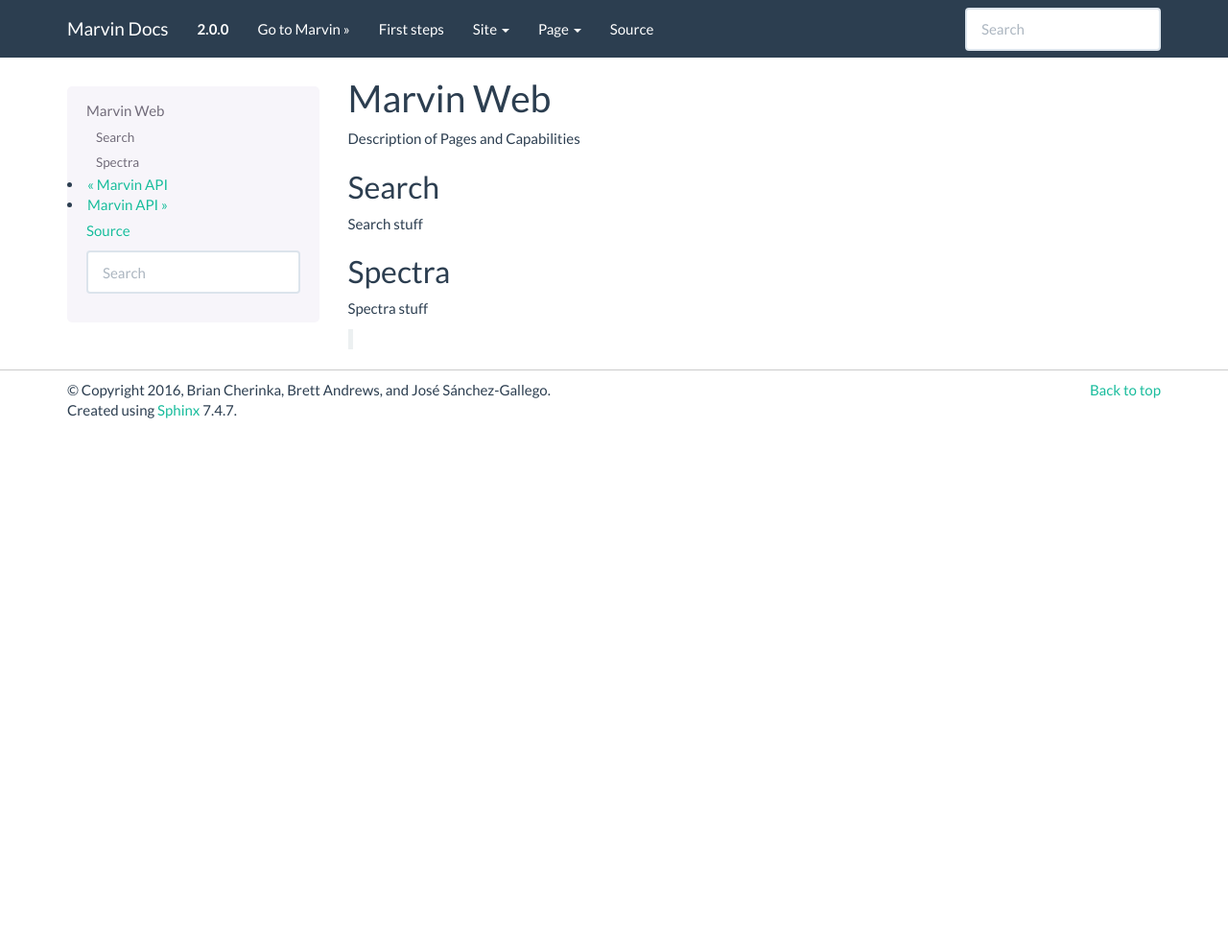
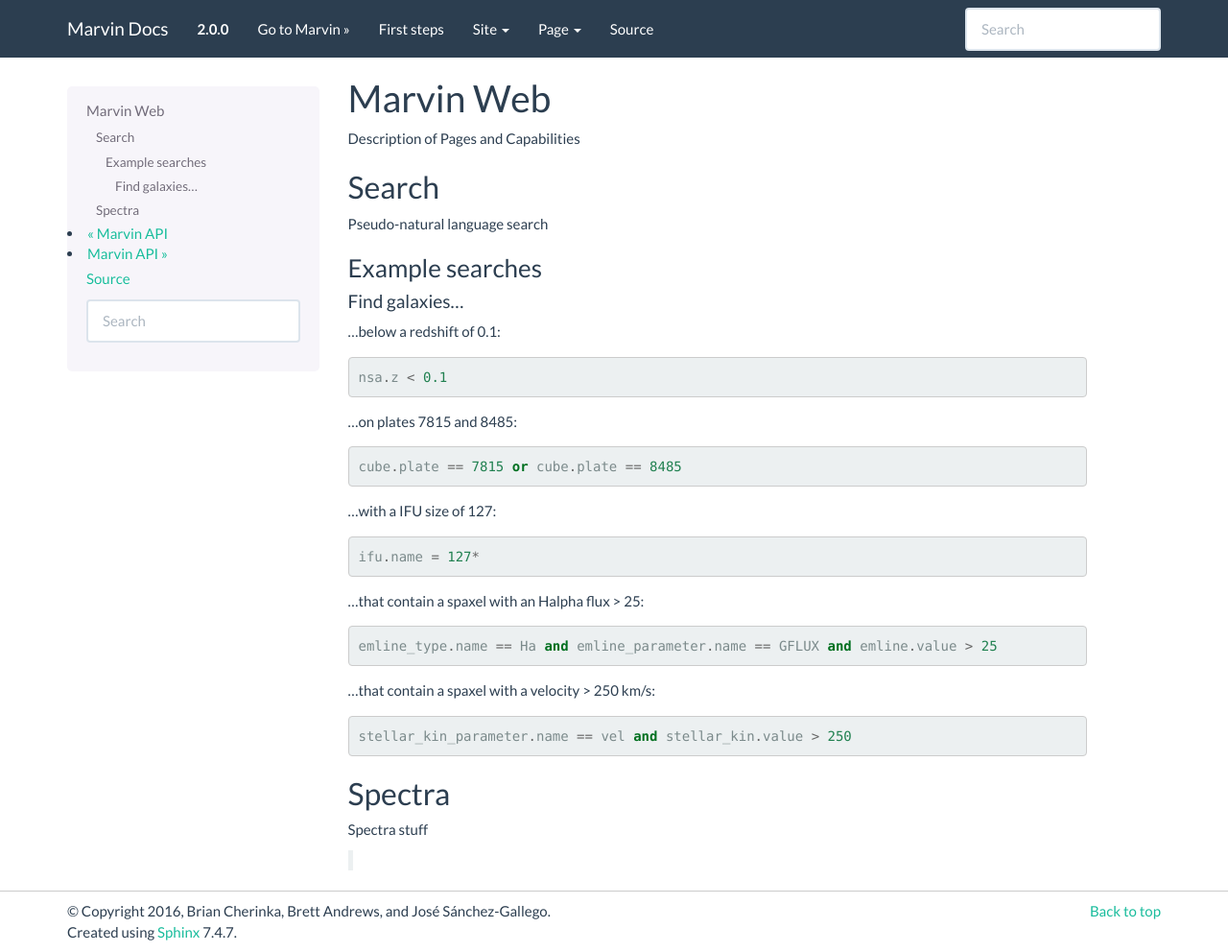
Before and after one commit to sdss/marvin, a Sphinx documentation site: the page built from docs/sphinx/web.rst, in a window 1280 px wide and 992 px high. Shown: the whole window at 96% size. Built offline with Sphinx 7.4.7, drawn with Linux system fonts in a browser that asks for light colours; pages that are not in the unit, such as notebooks, are missing from menus.

Commit message:
Add example web searches

```diff
--- a/docs/sphinx/web.rst
+++ b/docs/sphinx/web.rst
@@ -10,7 +10,49 @@
 Search
 ------
 
-Search stuff
+Pseudo-natural language search
+
+Example searches
+^^^^^^^^^^^^^^^^
+
+Find galaxies...
+""""""""""""""""
+
+...below a redshift of 0.1::
+
+    nsa.z < 0.1
+
+...on plates 7815 and 8485::
+
+    cube.plate == 7815 or cube.plate == 8485
+
+...with a IFU size of 127::
+
+    ifu.name = 127*
+
+...that contain a spaxel with an Halpha flux > 25::
+
+    emline_type.name == Ha and emline_parameter.name == GFLUX and emline.value > 25
+
+...that contain a spaxel with a velocity > 250 km/s::
+
+    stellar_kin_parameter.name == vel and stellar_kin.value > 250
+
+
+.. Search does not handle sub-queries yet
+
+.. Find spaxels...
+.. """""""""""""""
+
+.. d ...with Halpha flux > 25::
+
+..    emline_type.name == Ha and emline_parameter.name == GFLUX and emline.value > 25
+
+
+.. d ...with [OIII]5008 velocity < 200 km/s:
+
+..    emline_type.name == OIII and emline_typle.rest_wavelength == 5008 and emline_parameter.name == GVEL and emline.value < 200
+
 
 
 .. _web-spectra:
--- a/docs/sphinx/whats-new.rst
+++ b/docs/sphinx/whats-new.rst
@@ -1,8 +1,5 @@
 What's New in Marvin 2.0
 ========================
-
-Overview
---------
 
 Marvin 2.0 adds two new products, :doc:`tools` and :doc:`api`, to the Marvin
 environment, and introduces an extensive redesign of the `Marvin web app
```
